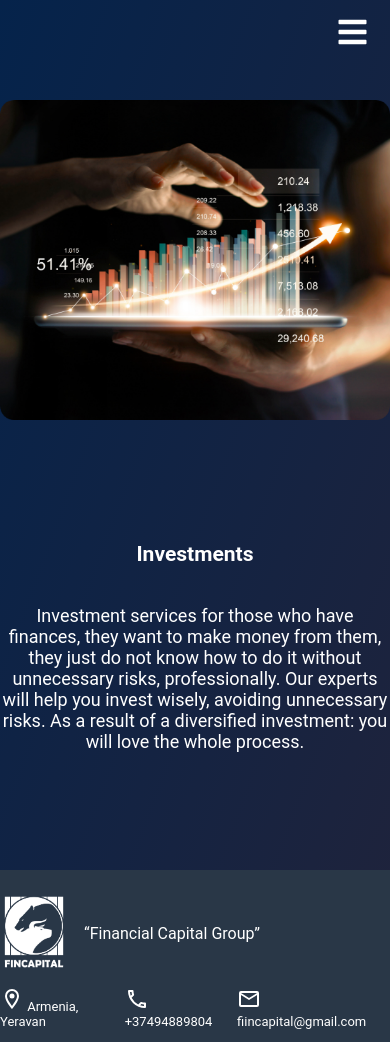
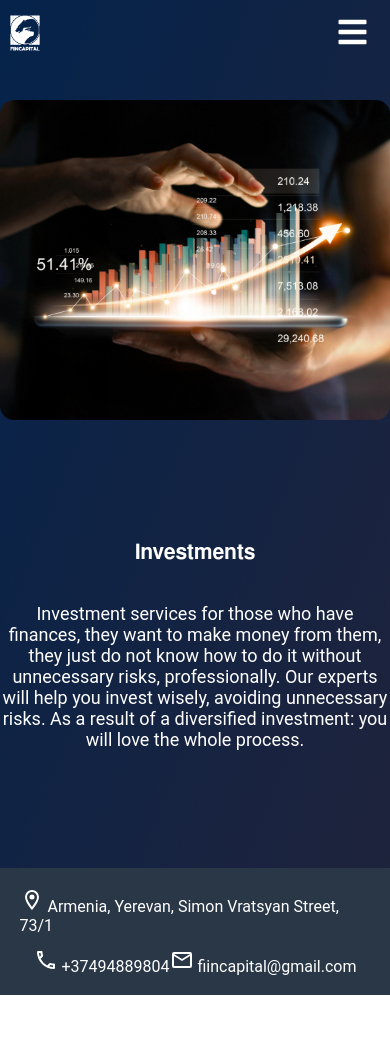
Before and after one commit to TatevSenokyan/FINCAPITAL, a plain HTML site: page investments/investments/index.html in a window 390 px wide. After the commit the page ends 995 px from the top, so only its background shows below. Drawn offline with Linux system fonts and the light colour scheme.

Commit message:
fix footer, header, add features

```diff
--- a/T1/T1/index.css
+++ b/T1/T1/index.css
@@ -2,7 +2,7 @@ body{
     margin:0;
     padding:0;
     width:100%;
-    font-family: Roboto;
+    font-family: FreeSans;
     background-image:linear-gradient(to bottom right,#05234B,#20233B);
     color:white;
 
@@ -71,6 +71,7 @@ header{
 .menu1{
     position:relative;
     margin-top: 8px;
+    margin-left:20px
 }
 .logo_part{
  width: 707px;
@@ -102,6 +103,7 @@ display: block;
     margin-left:30px;
     font-size:20px;
     text-align: center;
+
 }
 footer{
 
@@ -118,9 +120,9 @@ footer{
     justify-content: space-between;
     align-items: center;
 
+    margin-left:50px;
 
-
-    max-width: 100%;
+    max-width: 90%;
 }
 a{
     text-decoration: none;
@@ -133,7 +135,7 @@ justify-content: space-between;
 }
 .footer_title{
     display: flex;
-    width:422px;
+
     height: 127px;
     align-items: center;
     }
@@ -222,7 +224,7 @@ justify-content: space-between;
         text-align:center;
         margin-left: 0px;
         font-size: 18px;
-        margin-top: 100px;
+
       }
 
       .innerDiv {
@@ -262,9 +264,7 @@ justify-content: space-between;
 
 
     }
-    .menu1 {
-        opacity:0
-    }
+
 
     .trainers img{
        width:150px;
@@ -277,9 +277,7 @@ justify-content: space-between;
        display:flex;
        justify-content: center;
     }
-    .footerTitle {
-        display:none
-    }
+
     .contact_icon{
         display: flex;
 
--- a/Trading-2/Trading-2/index.css
+++ b/Trading-2/Trading-2/index.css
@@ -1,6 +1,6 @@
 body{
     margin:0;
-    font-family: Roboto;
+    font-family: FreeSans;
     padding:0;
     width:100%;
     background-image:linear-gradient(to bottom right,#05234B,#20233B);
@@ -152,6 +152,9 @@ display: block;
 .main_content_img2 {
     display:flex
 }
+.menu1 img {
+    opacity:0
+}
 
 
 .products_title{
@@ -212,7 +215,8 @@ footer{
     align-items: center;
     height:127px;
     margin:0 auto;
-    max-width: 100%;
+    max-width: 90%;
+
 }
 a{
     text-decoration: none;
@@ -220,13 +224,19 @@ a{
 }
 .contact_icon{
 display: flex;
-justify-content: space-between;
-width: 492px;
+
+/* justify-content: space-around; */
+
+}
+
+.contact_icon p{
+    margin-left:50px
+
 }
 .footer_title{
     display: flex;
 
-    width:422px;
+
     height: 127px;
     align-items: center;
     }
@@ -307,7 +317,6 @@ width: 492px;
     background-size: contain;
     background-repeat: no-repeat;
 }
-
 
 
 .secparis,
@@ -430,9 +439,16 @@ width: 492px;
 
 
     }
-    .menu1 {
-        opacity: 0;
+    .footer_item{
+        display:flex;
+        flex-direction: column;
+        align-items: center;
+        min-height:127px;
+        margin:0 auto;
+        max-width: 90%;
+
     }
+
 
     .trainers img{
        width:150px;
@@ -450,21 +466,20 @@ width: 492px;
     }
 
 
-    .contact_icon{
-        display: flex;
-        flex-direction: column;
 
 
-        }
-        .contact_icon p{
-           margin-top: -10px;
-            }
+
+
         .footer_title{
             display: flex;
 
             }
      .contact_icon {
-         width:300px
+    font-size: 16px;
+     margin:auto;
+
+
+
      }
 
 
@@ -485,9 +500,3 @@ width: 492px;
 
 
 }
-
-@media screen and (min-width:501px) and (max-width:900px) {
-    .contact_icon {
-        width:250px
-    }
-}
--- a/about us/about us/index.css
+++ b/about us/about us/index.css
@@ -2,7 +2,7 @@ body{
     margin:0;
     padding:0;
     width:100%;
-    font-family: Roboto;
+    font-family: FreeSans;
     background-image:linear-gradient(to bottom right,#05234B,#20233B);
     color:white;
 
@@ -102,7 +102,7 @@ display: block;
     margin-left:30px;
     font-size:20px;
     text-align: center;
-padding-top: 50px;
+padding-top: 100px;
 }
 footer{
 
@@ -223,9 +223,7 @@ display: flex;
           display:flex;
           flex-direction:column
       }
-      .menu1 {
-          opacity:0
-      }
+
       .training {
           width:100%;
         justify-content: center;
--- a/investments/investments/index.css
+++ b/investments/investments/index.css
@@ -2,7 +2,7 @@ body{
     margin:0;
     padding:0;
     width:100%;
-    font-family: Roboto;
+    font-family: FreeSans;
     background-image:linear-gradient(to bottom right,#05234B,#20233B);
     color:white;
 
@@ -94,7 +94,7 @@ display: block;
 }
 .main_content{
     font-family: Roboto;
-    max-width: 1026px;
+    max-width:100%;
     margin:0 auto;
 }
 .training {
@@ -102,25 +102,24 @@ display: block;
     margin-left:30px;
     font-size:20px;
     text-align: center;
+
 }
 footer{
-
-   margin-top:100px;
-    align-items: flex-end;
+    display:flex;
+    margin-top:100px;
+   justify-content: space-between;
     width:100%;
     min-height:127px;
     margin-bottom:0;
+
     background-color: #293747;
 
 }
 .footer_item{
-    display:flex;
+
     justify-content: space-between;
     align-items: center;
 
-
-
-    max-width: 100%;
 }
 a{
     text-decoration: none;
@@ -128,12 +127,11 @@ a{
 }
 .contact_icon{
 display: flex;
-justify-content: space-between;
+
 
 }
 .footer_title{
     display: flex;
-    width:422px;
     height: 127px;
     align-items: center;
     }
@@ -214,9 +212,7 @@ justify-content: space-between;
           display:flex;
           flex-direction:column
       }
-      .menu1 {
-          opacity:0
-      }
+
       .training {
           width:100%;
         justify-content: center;
@@ -225,7 +221,7 @@ justify-content: space-between;
         text-align:center;
         margin-left: 0px;
         font-size: 18px;
-        margin-top: 100px;
+
       }
 
       .innerDiv {
@@ -239,16 +235,16 @@ justify-content: space-between;
 
         margin-top:100px
     }
-    .footer_item {
+    /* .footer_item {
         display:flex;
         flex-direction: column;
-    }
+    } */
 
-    .contact_icon {
+    /* .contact_icon {
         font-size: 13px;
         display: flex;
         justify-content: space-around;
-    }
+    } */
     .contact_icon svg{
        left:0
     }
@@ -265,6 +261,9 @@ justify-content: space-between;
 
 
     }
+    .footer_item {
+        width:90%
+    }
 
     .trainers img{
        width:150px;
@@ -272,6 +271,14 @@ justify-content: space-between;
     }
     .card {
         margin:0 auto
+    }
+    footer {
+        display:flex;
+        flex-direction: column;
+
+    }
+    .footer_item {
+        margin:auto
     }
     .images{
        display:flex;
@@ -282,8 +289,7 @@ justify-content: space-between;
     }
     .contact_icon{
         display: flex;
-
-
+        margin:auto
 
         }
         .contact_icon p{
--- a/investments/investments/index.html
+++ b/investments/investments/index.html
@@ -14,16 +14,7 @@
             <nav class="menu">
                 <div class="menu1">
 
-                <svg id="call_black_24dp" xmlns="http://www.w3.org/2000/svg" width="24" height="24" viewBox="0 0 24 24" style="position:relative;top:5px;left:-4px">
-                    <path id="Path_1" data-name="Path 1" d="M0,0H24V24H0Z" fill="none"/>
-                    <path id="Path_2" data-name="Path 2" d="M6.54,5a12.312,12.312,0,0,0,.45,2.59l-1.2,1.2A14.826,14.826,0,0,1,5.03,5H6.54M16.4,17.02a12.753,12.753,0,0,0,2.6.45v1.49a15.426,15.426,0,0,1-3.8-.75l1.2-1.19M7.5,3H4A1,1,0,0,0,3,4,17,17,0,0,0,20,21a1,1,0,0,0,1-1V16.51a1,1,0,0,0-1-1,11.407,11.407,0,0,1-3.57-.57.839.839,0,0,0-.31-.05,1.024,1.024,0,0,0-.71.29l-2.2,2.2a15.149,15.149,0,0,1-6.59-6.59l2.2-2.2a1,1,0,0,0,.25-1.02A11.36,11.36,0,0,1,8.5,4,1,1,0,0,0,7.5,3Z" fill="#fff"/>
-                  </svg>
-                  <a href="tel:+37494889804">+37494889804</a>
-                  <svg id="email_black_24dp" xmlns="http://www.w3.org/2000/svg" width="24" height="24" viewBox="0 0 24 24" style="position:relative;top:5px;left:-4px">
-                    <path id="Path_3" data-name="Path 3" d="M0,0H24V24H0Z" fill="none"/>
-                    <path id="Path_4" data-name="Path 4" d="M22,6a2.006,2.006,0,0,0-2-2H4A2.006,2.006,0,0,0,2,6V18a2.006,2.006,0,0,0,2,2H20a2.006,2.006,0,0,0,2-2ZM20,6l-8,5L4,6Zm0,12H4V8l8,5,8-5Z" fill="#fff"/>
-                  </svg>
-                  <a href="mailto:fiincapital@gmail.com">fiincapital@gmail.com</a>
+                    <a href='../../Trading-2/Trading-2/index.html'><img style='width:50px' src="images/logo.png"></a>
                 </div>
                 <ul class="secmenu">
                     <div class='icon'>
@@ -53,7 +44,7 @@
                      <div class='langWrap'>
                          <li class='dropdownLang'><a  language='english' class='active' data-reload>EN</a>
                               <div class='langContent'>
-                               <a  href='#' language='armenian' data-reload>Հայ</a>
+                               <a  href='#' language='armenian' data-reload>ՀԱՅ</a>
                               </div>
 
                          </li>
@@ -70,7 +61,7 @@
         </div>
         </header>
         <div class="training">
-            <img src="images/invetsment.png">
+            <img style='margin-top:100px' src="images/invetsment.png">
             <div class='innerDiv'>
             <h3 class='title'>Investments</h3>
             <p class='text'> Investment services for those who have finances, they want to make money from them, they just do not know how to do it without unnecessary risks, professionally. Our experts will help you invest wisely, avoiding unnecessary risks. As a result of a diversified investment: you will love the whole process.</p>
@@ -78,19 +69,19 @@
         </div>
         <footer>
             <div class="footer_item">
-              <div class="footer_title">
-                  <a href='../../Trading-2/Trading-2/index.html'> <img style='width:100px;height:100px' src="images/logo.png"> </a>
-          <p>“Financial Capital Group” </p>
+                <a href="https://yandex.ru/maps/-/CCUqfDD5cA" target="_blank">
+                  <p><svg id="location_on_black_24dp" xmlns="http://www.w3.org/2000/svg" width="24" height="24" viewBox="0 0 24 24">
+                    <path id="Path_9" data-name="Path 9" d="M0,0H24V24H0Z" fill="none"/>
+                    <path id="Path_10" data-name="Path 10" d="M12,2A7,7,0,0,0,5,9c0,5.25,7,13,7,13s7-7.75,7-13A7,7,0,0,0,12,2ZM7,9A5,5,0,0,1,17,9c0,2.88-2.88,7.19-5,9.88C9.92,16.21,7,11.85,7,9Z" fill="#fff"/>
+                    <circle id="Ellipse_9" data-name="Ellipse 9" cx="2.5" cy="2.5" r="2.5" transform="translate(9.5 6.5)" fill="#fff"/>
+                  </svg>
+                  <span class='armenia'>  Armenia, Yerevan, Simon Vratsyan Street, 73/1 </span>
+
+                  </p>
+                    </a>
         </div>
         <div class="contact_icon">
-          <p><svg id="location_on_black_24dp" xmlns="http://www.w3.org/2000/svg" width="24" height="24" viewBox="0 0 24 24">
-            <path id="Path_9" data-name="Path 9" d="M0,0H24V24H0Z" fill="none"/>
-            <path id="Path_10" data-name="Path 10" d="M12,2A7,7,0,0,0,5,9c0,5.25,7,13,7,13s7-7.75,7-13A7,7,0,0,0,12,2ZM7,9A5,5,0,0,1,17,9c0,2.88-2.88,7.19-5,9.88C9.92,16.21,7,11.85,7,9Z" fill="#fff"/>
-            <circle id="Ellipse_9" data-name="Ellipse 9" cx="2.5" cy="2.5" r="2.5" transform="translate(9.5 6.5)" fill="#fff"/>
-          </svg>
-          <span class='armenia'> Armenia, Yeravan</span>
 
-          </p>
 
           <p>
             <svg id="call_black_24dp" xmlns="http://www.w3.org/2000/svg" width="24" height="24" viewBox="0 0 24 24">
--- a/investments/investments/index.js
+++ b/investments/investments/index.js
@@ -119,7 +119,7 @@ function handleScroll() {
                      linkinvestment:'Investments',
                      linkSupport:'Online Support',
                      text:'Founded in Armenia 07/01/2021. k: We conduct scalping (trading) courses / We provide investment services. We cooperate with a number of foreign organizations.',
-                     armenia:'Armenia, Yerevan'
+                     armenia:'Armenia, Yerevan, Simon Vratsyan str., 73/1'
 
                    },
                    armenian :{
@@ -130,16 +130,16 @@ function handleScroll() {
                      linkSupport:'Օնլայն աջակցություն',
                      title:'Ներդրումներ',
                      text:"Ներդրումային ծառայությունները նրանց համար են, ովքեր ունեն ֆինանս և ցանկանում են դրա միջոցով գումար վաստակել ուղղակի չգիտեն թե ինչպես կարելի է դա անել առանց ավելորդ ռիսկերի և պրոֆեսիոնալ ձևով։ Մեր մասսագետները Ձեզ կօգնեն գրագետ ձևով ներդրումներ կատարել և խուսափել ավելորդ ռիսկերից։ Արդյունքում ունենակ դիվերսիֆիկացված ներդրում և կստանաք բավականություն ամբողջ պրոցեսից։",
-                     armenia:'Հայաստան, Երևան'
+                     armenia:'Հայաստան, Երևան, Սիմոն Վրացյան փող․, 73/1'
 
                    }
                  }
 
            let attr=localStorage.getItem("lang");
-           attr=='english'?activeEl.textContent='EN':activeEl.textContent='Հայ'
-           attr=='english'?nonActiveEl.textContent='Հայ':nonActiveEl.textContent='EN'
-           attr=='armenian'?activeEl.textContent='Հայ':activeEl.textContent='EN'
-           attr=='armenian'?nonActiveEl.textContent='EN':nonActiveEl.textContent='Հայ'
+           attr=='english'?activeEl.textContent='EN':activeEl.textContent='ՀԱՅ'
+           attr=='english'?nonActiveEl.textContent='ՀԱՅ':nonActiveEl.textContent='EN'
+           attr=='armenian'?activeEl.textContent='ՀԱՅ':activeEl.textContent='EN'
+           attr=='armenian'?nonActiveEl.textContent='EN':nonActiveEl.textContent='ՀԱՅ'
            attr=='english'?nonActiveEl.setAttribute('language','armenian'):nonActiveEl.setAttribute('language','english')
            aboutEl.textContent=data[attr].about
            productEl.textContent=data[attr].product
@@ -152,8 +152,8 @@ function handleScroll() {
 
              nonActiveEl.addEventListener('click',()=>{
               let attr=nonActiveEl.getAttribute('language')
-              activeEl.textContent=='EN'?activeEl.textContent='Հայ':activeEl.textContent='EN'
-              nonActiveEl.textContent=='Հայ'?nonActiveEl.textContent='EN':nonActiveEl.textContent='Հայ'
+              activeEl.textContent=='EN'?activeEl.textContent='ՀԱՅ':activeEl.textContent='EN'
+              nonActiveEl.textContent=='ՀԱՅ'?nonActiveEl.textContent='EN':nonActiveEl.textContent='ՀԱՅ'
               attr=='english'?nonActiveEl.setAttribute('language','armenian'):nonActiveEl.setAttribute('language','english')
               localStorage.setItem("lang", attr)
               aboutEl.textContent=data[attr].about
--- a/online support/online support/index.css
+++ b/online support/online support/index.css
@@ -2,7 +2,7 @@ body{
     margin:0;
     padding:0;
     width:100%;
-    font-family: Roboto;
+    font-family: FreeSans;
     background-image:linear-gradient(to bottom right,#05234B,#20233B);
     color:white;
 
@@ -223,7 +223,7 @@ justify-content: space-between;
         text-align:center;
         margin-left: 0px;
         font-size: 18px;
-        margin-top: 100px;
+
       }
 
       .innerDiv {
```
Also changed, not shown: T1/T1/index.html (+15 -14 lines), T1/T1/index.js (+8 -8 lines), Trading-2/Trading-2/index.html (+15 -14 lines), Trading-2/Trading-2/index.js (+9 -9 lines), about us/about us/index.html (+10 -22 lines), about us/about us/index.js (+8 -8 lines), online support/online support/index.html (+11 -12 lines), online support/online support/index.js (+8 -8 lines).
